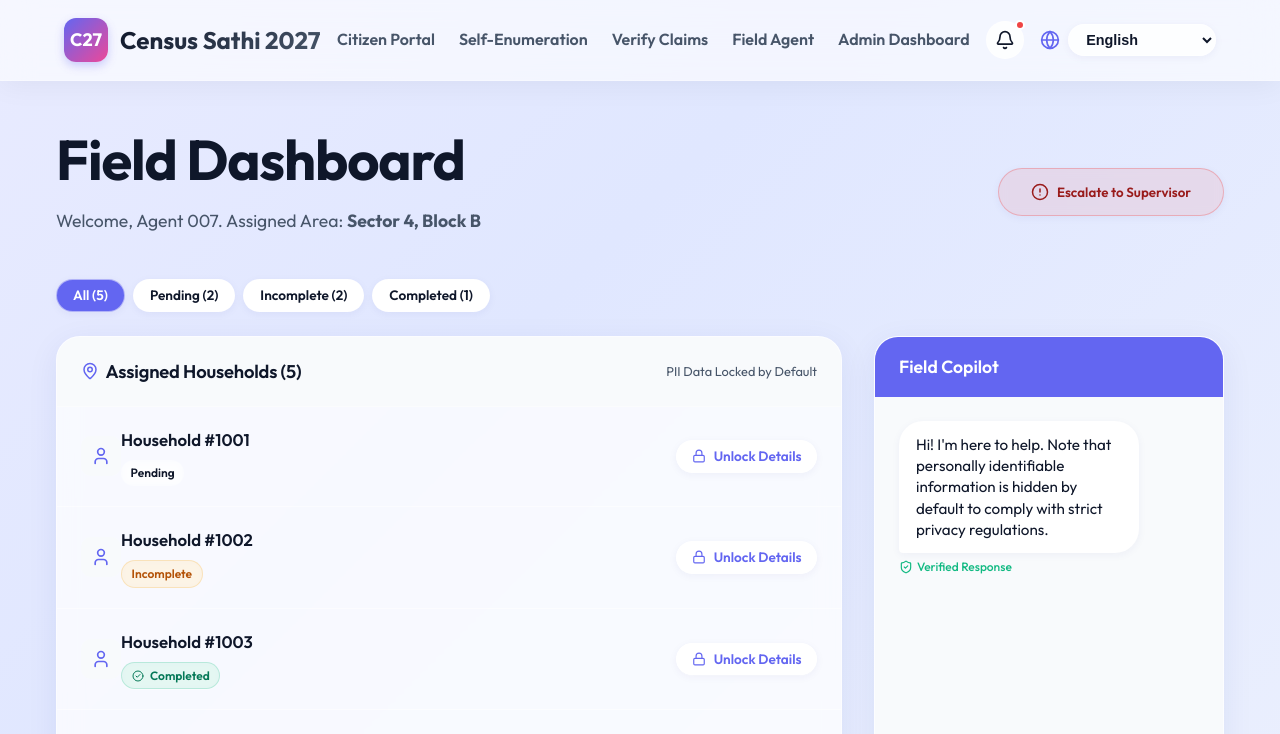
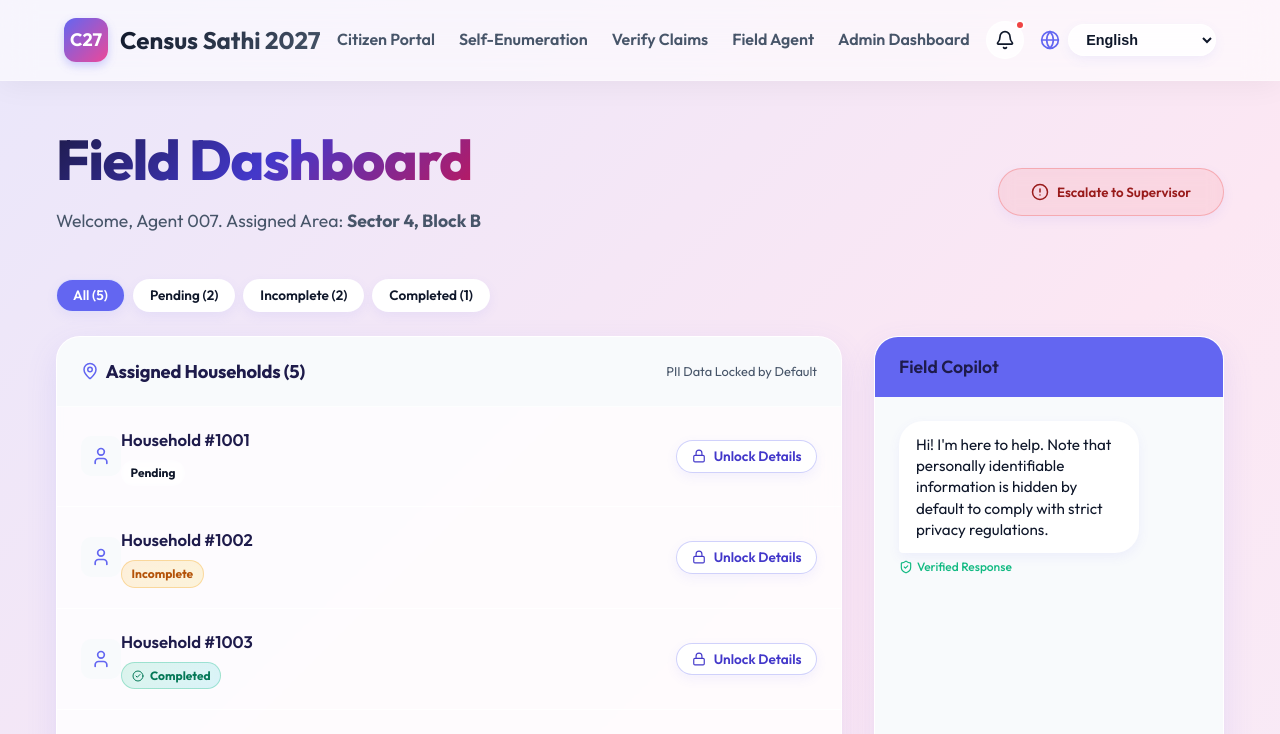
Before and after one commit to gauravv-yadav/census-sathi-2027, a React (Vite) app: page /enumerator in a window 1280 px wide. Shown: the top 734 px of the page. Built offline with nearby package versions, Linux system fonts and the light colour scheme.

Commit message:
Enhance UI with vibrant colorful gradients and text effects

```diff
--- a/src/index.css
+++ b/src/index.css
@@ -1,26 +1,29 @@
-@import url('https://fonts.googleapis.com/css2?family=Outfit:wght@300;400;500;600;700&display=swap');
+@import url('https://fonts.googleapis.com/css2?family=Outfit:wght@300;400;500;600;700;800&display=swap');
 
 :root {
-  --primary-color: #6366f1; /* Vibrant Indigo */
+  --primary-color: #6366f1; /* Indigo */
   --primary-light: #818cf8;
-  --primary-dark: #4f46e5;
+  --primary-dark: #4338ca;
   --secondary-color: #ec4899; /* Vibrant Pink */
   --accent-color: #10b981; /* Emerald Green */
+  --warning-color: #f59e0b; /* Amber */
+  --cyan-color: #06b6d4; /* Vibrant Cyan */
+  --violet-color: #8b5cf6; /* Vibrant Violet */
 
   --bg-main: #f8fafc;
-  --bg-card: rgba(255, 255, 255, 0.75);
-  --bg-ai: rgba(224, 231, 255, 0.5);
+  --bg-card: rgba(255, 255, 255, 0.85);
+  --bg-ai: rgba(238, 242, 255, 0.8);
 
   --text-main: #0f172a;
   --text-muted: #475569;
   --text-inverse: #ffffff;
 
-  --border-color: rgba(255, 255, 255, 0.5);
+  --border-color: rgba(255, 255, 255, 0.8);
   --border-focus: #818cf8;
 
-  --shadow-sm: 0 2px 8px 0 rgba(31, 38, 135, 0.05);
-  --shadow-md: 0 8px 32px 0 rgba(31, 38, 135, 0.07);
-  --shadow-lg: 0 16px 40px 0 rgba(31, 38, 135, 0.1);
+  --shadow-sm: 0 4px 12px 0 rgba(99, 102, 241, 0.08);
+  --shadow-md: 0 12px 32px 0 rgba(99, 102, 241, 0.12);
+  --shadow-lg: 0 20px 50px 0 rgba(99, 102, 241, 0.18);
 
   --radius-md: 16px;
   --radius-lg: 24px;
@@ -41,9 +44,9 @@
 }
 
 body {
-  background: linear-gradient(-45deg, #f8fafc, #e0e7ff, #fdf4ff, #f8fafc);
+  background: linear-gradient(-45deg, #eef2ff, #fce7f3, #e0e7ff, #fae8ff, #ecfeff);
   background-size: 400% 400%;
-  animation: gradientBG 15s ease infinite;
+  animation: gradientBG 12s ease infinite;
   color: var(--text-main);
   line-height: 1.6;
   min-height: 100vh;
@@ -72,29 +75,30 @@ button {
 }
 
 .btn-primary {
-  background: linear-gradient(135deg, var(--primary-color), var(--primary-light));
+  background: linear-gradient(135deg, #6366f1 0%, #ec4899 100%);
   color: var(--text-inverse);
   padding: 0.875rem 2rem;
   border-radius: var(--radius-full);
-  font-weight: 600;
+  font-weight: 700;
   transition: all var(--transition-fast);
   display: inline-flex;
   align-items: center;
   justify-content: center;
   gap: 0.5rem;
-  box-shadow: 0 4px 14px 0 rgba(99, 102, 241, 0.39);
+  box-shadow: 0 6px 20px 0 rgba(236, 72, 153, 0.35);
 }
 
 .btn-primary:hover {
-  transform: translateY(-2px);
-  box-shadow: 0 6px 20px rgba(99, 102, 241, 0.23);
+  transform: translateY(-3px) scale(1.02);
+  box-shadow: 0 10px 25px rgba(236, 72, 153, 0.45);
+  background: linear-gradient(135deg, #4f46e5 0%, #db2777 100%);
 }
 
 .btn-secondary {
-  background-color: rgba(255, 255, 255, 0.8);
-  backdrop-filter: blur(4px);
-  color: var(--primary-color);
-  border: 1px solid rgba(255,255,255,1);
+  background: rgba(255, 255, 255, 0.9);
+  backdrop-filter: blur(8px);
+  color: var(--primary-dark);
+  border: 1.5px solid rgba(99, 102, 241, 0.3);
   padding: 0.875rem 2rem;
   border-radius: var(--radius-full);
   font-weight: 600;
@@ -108,24 +112,27 @@ button {
 
 .btn-secondary:hover {
   background-color: white;
-  transform: translateY(-1px);
+  border-color: var(--primary-color);
+  transform: translateY(-2px);
   box-shadow: var(--shadow-md);
+  color: var(--primary-color);
 }
 
 .card {
-  background-color: var(--bg-card);
-  backdrop-filter: blur(12px);
-  -webkit-backdrop-filter: blur(12px);
+  background: rgba(255, 255, 255, 0.82);
+  backdrop-filter: blur(16px);
+  -webkit-backdrop-filter: blur(16px);
   border-radius: var(--radius-lg);
   box-shadow: var(--shadow-md);
-  border: 1px solid var(--border-color);
+  border: 1.5px solid rgba(255, 255, 255, 0.9);
   padding: 2rem;
-  transition: transform var(--transition-normal), box-shadow var(--transition-normal);
+  transition: transform var(--transition-normal), box-shadow var(--transition-normal), border-color var(--transition-normal);
 }
 
 .card:hover {
-  transform: translateY(-5px);
+  transform: translateY(-6px);
   box-shadow: var(--shadow-lg);
+  border-color: rgba(99, 102, 241, 0.4);
 }
 
 .container {
@@ -143,10 +150,10 @@ button {
 .input-field {
   width: 100%;
   padding: 1rem 1.25rem;
-  border: 1px solid var(--border-color);
+  border: 1.5px solid rgba(99, 102, 241, 0.2);
   border-radius: var(--radius-md);
   font-size: 1.05rem;
-  background-color: rgba(255,255,255,0.7);
+  background-color: rgba(255, 255, 255, 0.85);
   backdrop-filter: blur(4px);
   color: var(--text-main);
   transition: all var(--transition-fast);
@@ -155,14 +162,24 @@ button {
 .input-field:focus {
   outline: none;
   background-color: white;
-  border-color: var(--border-focus);
-  box-shadow: 0 0 0 4px rgba(99, 102, 241, 0.15);
+  border-color: var(--primary-color);
+  box-shadow: 0 0 0 4px rgba(99, 102, 241, 0.2);
 }
 
 /* Typography */
-h1 { font-size: 3.5rem; font-weight: 700; color: var(--text-main); margin-bottom: 1rem; letter-spacing: -0.02em; line-height: 1.1; }
-h2 { font-size: 2rem; font-weight: 600; margin-bottom: 0.75rem; letter-spacing: -0.01em; }
-h3 { font-size: 1.25rem; font-weight: 600; margin-bottom: 0.5rem; }
+h1 {
+  font-size: 3.5rem;
+  font-weight: 800;
+  background: linear-gradient(135deg, #1e1b4b 0%, #4338ca 50%, #be185d 100%);
+  -webkit-background-clip: text;
+  -webkit-text-fill-color: transparent;
+  margin-bottom: 1rem;
+  letter-spacing: -0.02em;
+  line-height: 1.1;
+}
+
+h2 { font-size: 2rem; font-weight: 700; color: #1e1b4b; margin-bottom: 0.75rem; letter-spacing: -0.01em; }
+h3 { font-size: 1.25rem; font-weight: 600; color: #1e1b4b; margin-bottom: 0.5rem; }
 p { margin-bottom: 1.25rem; color: var(--text-muted); font-size: 1.1rem; }
 
 /* Utility */
@@ -183,25 +200,25 @@ p { margin-bottom: 1.25rem; color: var(--text-muted); font-size: 1.1rem; }
   padding: 0.4rem 1rem;
   border-radius: var(--radius-full);
   font-size: 0.875rem;
-  font-weight: 600;
+  font-weight: 700;
   gap: 0.4rem;
   backdrop-filter: blur(4px);
 }
 
 .badge.verified {
-  background-color: rgba(16, 185, 129, 0.1);
+  background: linear-gradient(135deg, rgba(16, 185, 129, 0.15), rgba(6, 182, 212, 0.15));
   color: #047857;
-  border: 1px solid rgba(16, 185, 129, 0.2);
+  border: 1px solid rgba(16, 185, 129, 0.3);
 }
 
 .badge.false {
-  background-color: rgba(239, 68, 68, 0.1);
-  color: #b91c1c;
-  border: 1px solid rgba(239, 68, 68, 0.2);
+  background: linear-gradient(135deg, rgba(239, 68, 68, 0.15), rgba(236, 72, 153, 0.15));
+  color: #be123c;
+  border: 1px solid rgba(239, 68, 68, 0.3);
 }
 
 .badge.misleading {
-  background-color: rgba(245, 158, 11, 0.1);
+  background: linear-gradient(135deg, rgba(245, 158, 11, 0.15), rgba(234, 179, 8, 0.15));
   color: #b45309;
-  border: 1px solid rgba(245, 158, 11, 0.2);
+  border: 1px solid rgba(245, 158, 11, 0.3);
 }
```
